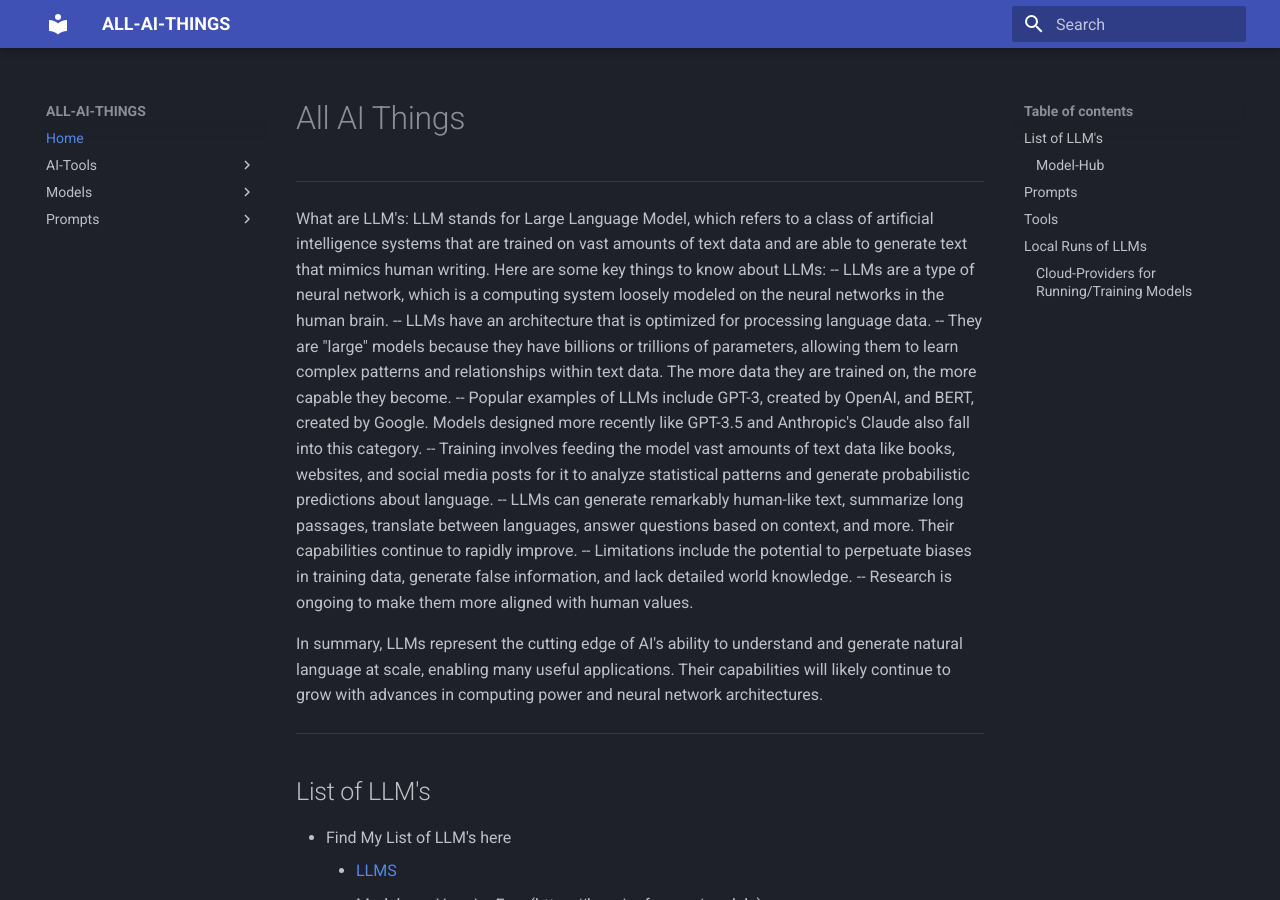
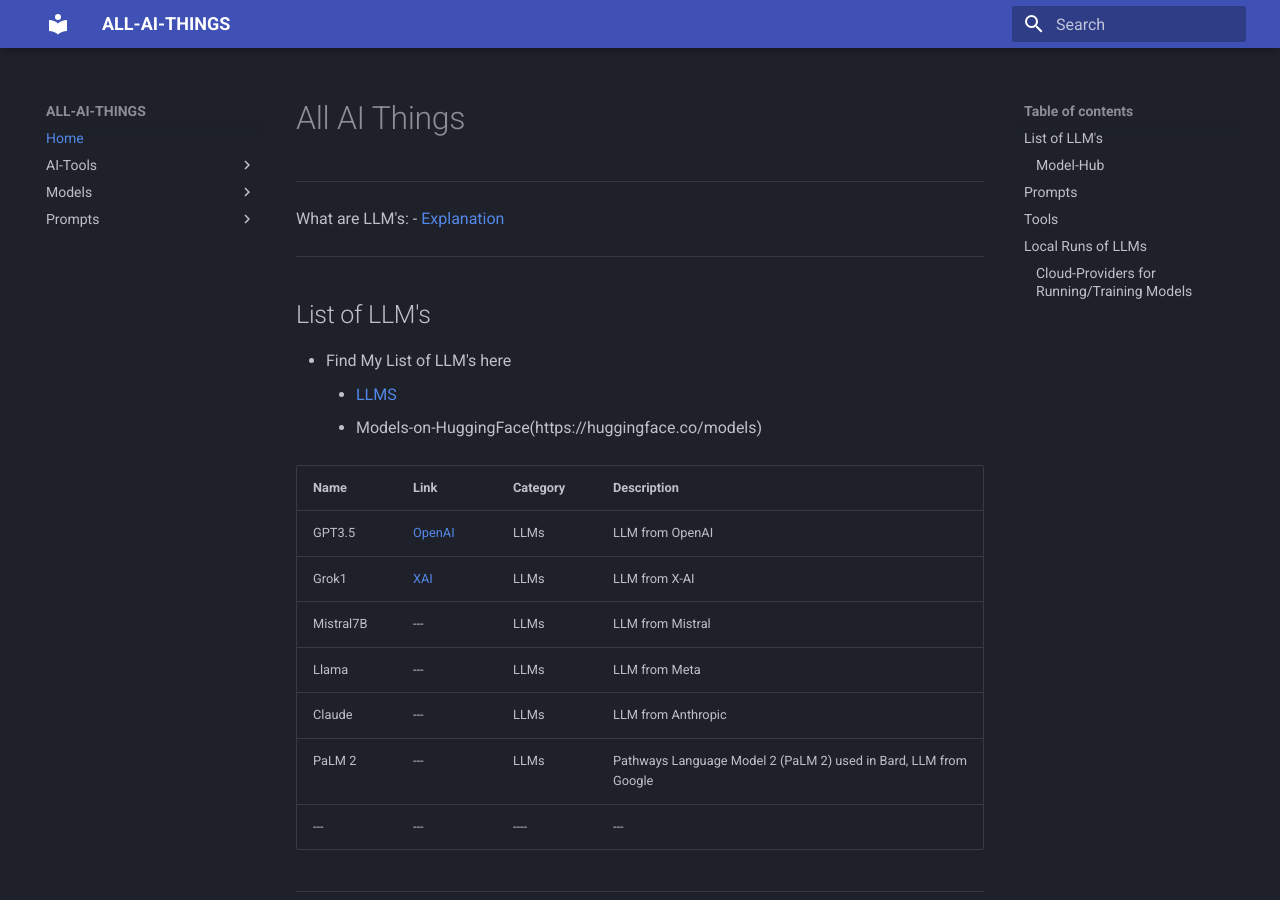
Before and after one commit to rxc3050/ml-notes, an MkDocs documentation site: the page built from docs/index.md, in a window 1280 px wide and 900 px high. Built offline with MkDocs 1.6.1 and Material for MkDocs 9.7.7, drawn with Linux system fonts in a browser that asks for light colours.

Commit message:
index and mkdocs changes

```diff
--- a/docs/index.md
+++ b/docs/index.md
@@ -1,19 +1,7 @@
 # All AI Things
 -----------------------------------------------------------------------------
 What are LLM's:
-LLM stands for Large Language Model, which refers to a class of artificial intelligence systems that are trained on vast amounts of text data and are able to generate text that mimics human writing. Here are some key things to know about LLMs:
--- LLMs are a type of neural network, which is a computing system loosely modeled on the neural networks in the human brain.
--- LLMs have an architecture that is optimized for processing language data.
--- They are "large" models because they have billions or trillions of parameters, allowing them to learn complex patterns and relationships within text data. The more data they are trained on, the more capable they become.
--- Popular examples of LLMs include GPT-3, created by OpenAI, and BERT, created by Google. Models designed more recently like GPT-3.5 and Anthropic's Claude also fall into this category.
--- Training involves feeding the model vast amounts of text data like books, websites, and social media posts for it to analyze statistical patterns and generate probabilistic predictions about language.
--- LLMs can generate remarkably human-like text, summarize long passages, translate between languages, answer questions based on context, and more. Their capabilities continue to rapidly improve.
--- Limitations include the potential to perpetuate biases in training data, generate false information, and lack detailed world knowledge.
--- Research is ongoing to make them more aligned with human values.
-
-In summary, LLMs represent the cutting edge of AI's ability to understand and generate natural
-language at scale, enabling many useful applications.
-Their capabilities will likely continue to grow with advances in computing power and neural network architectures.
+- [Explanation](models/models.md/#WhatareLLM's)
 
 -----------------------------------------------------------------------------
 
--- a/mkdocs.yaml
+++ b/mkdocs.yaml
@@ -1,6 +1,6 @@
 site_name: ALL-AI-THINGS
 
-#--------------ai-things-navigation-setup--------------------------------------------------
+#--------------all-ai-things-navigation-setup--------------------------------------------------
 nav:
   - Home: index.md
 
```
Also changed, not shown: docs/Models/models.md (+10 -3 lines).
